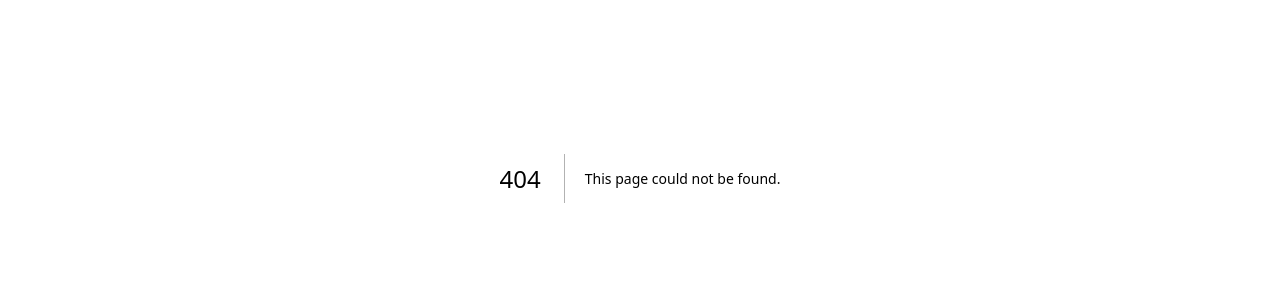
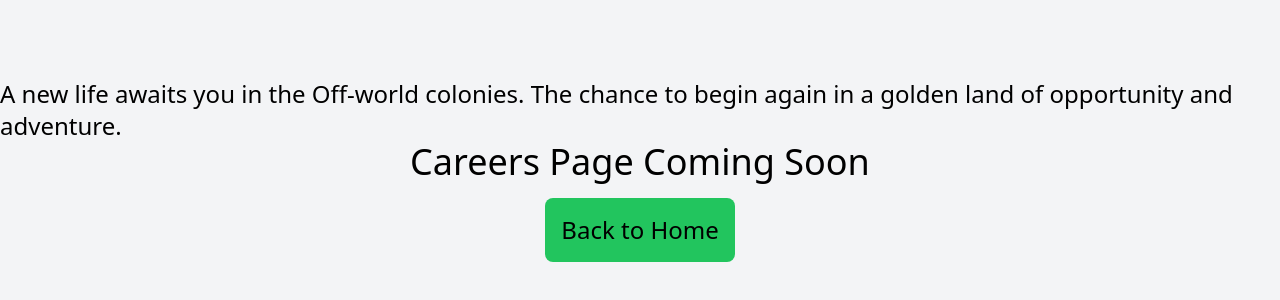
Before and after one commit to mcsadri/cookie-stand-admin, a Next.js app: page /careers in a window 1280 px wide. Before the commit this address had no page. Shown: the part 222-522 px from the top of the page. Built offline with nearby package versions, Linux system fonts and the light colour scheme.

Commit message:
adds careers.js for strech goal

```diff
--- /dev/null
+++ b/pages/careers.js
@@ -0,0 +1,18 @@
+import Link from 'next/link';
+import Head from 'next/head';
+
+export default function Careers() {
+    return (
+      <>
+        <Head>
+          <title>Cookie Stand Careers</title>
+        </Head>
+
+        <div className='flex flex-col items-center justify-center h-screen bg-gray-100'>
+            <h1 className="text-2xl">A new life awaits you in the Off-world colonies. The chance to begin again in a golden land of opportunity and adventure.</h1>
+            <h1 className="text-4xl"> Careers Page Coming Soon</h1>
+            <Link href="/" className="p-4 m-4 text-2xl bg-green-500 rounded-lg">Back to Home</Link>
+        </div>
+      </>
+    );
+}
--- a/pages/index.js
+++ b/pages/index.js
@@ -2,6 +2,7 @@ import Image from 'next/image'
 import { Inter } from 'next/font/google'
 import Head from 'next/head';
 import { useState } from 'react';
+import Link from 'next/link';
 
 const inter = Inter({ subsets: ['latin'] })
 
@@ -94,7 +95,6 @@ export default function Home() {
           <p>{getLatestCookieStand()}</p>
         </div>
 
-
         {cookieStands.length > 0 &&
           <table className="w-1/2 mx-auto my-4 border border-collapse border-slate-500">
             <thead>
@@ -127,6 +127,9 @@ export default function Home() {
 
       <footer className="flex items-center justify-between bg-green-500 text-black p-5">
         <p>&copy;2023</p>
+        <Link href="/careers">
+          Careers
+        </Link>
       </footer>
 
     </>
```
Also changed, not shown: 1 other file (tests, documents, lock files or other folders).
